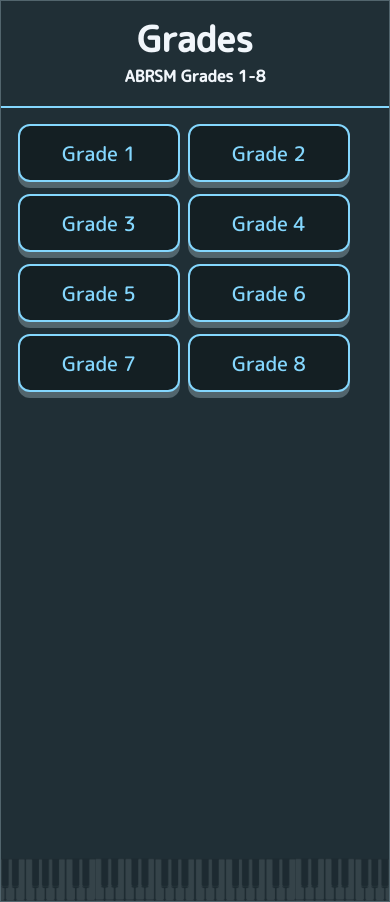
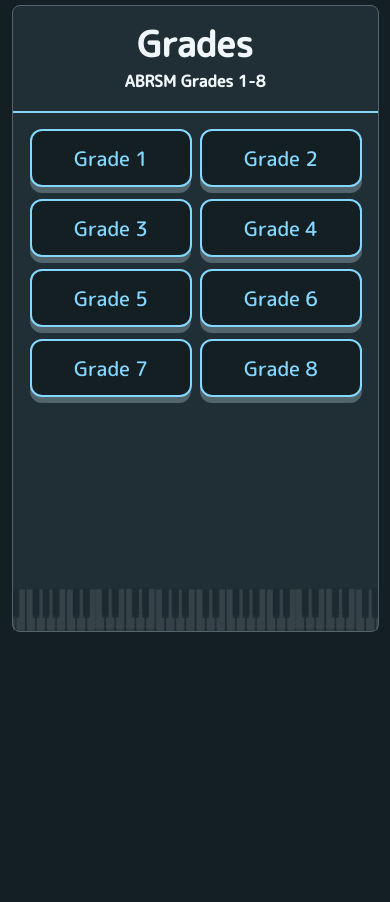
Before and after one commit to AN1001/learnMusic, a PHP site: page /main.html in a window 390 px wide. After the commit the page ends 632 px from the top, so only its background shows below. Run offline with PHP 8.4, Linux system fonts and the light colour scheme; some libraries are stand-ins or nearby versions.

Commit message:
Update main-styles.css

```diff
--- a/main-styles.css
+++ b/main-styles.css
@@ -355,15 +355,10 @@ html {
 	#musicContainer{
 		margin-left: calc(50% - 214px);
 	}
-}
+	#gradeDetails{
+		margin: 5px;
+	}
 
-@media only screen and (max-width: 399px){
-	#gradeDetails{
-		border-radius: 0;
-		width: 100%;
-		height: 900px;
-		margin: 0;
-	}
 }
 
 /* Animations */
```
